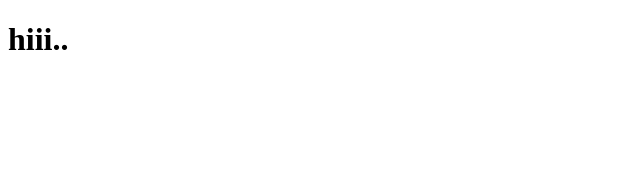
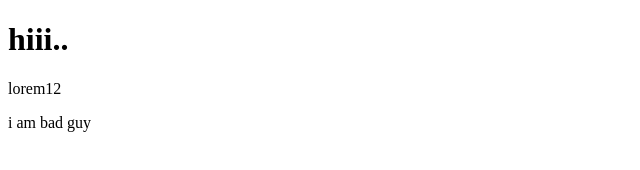
Before and after one commit to VANSH-GUPTA254/demo, a plain HTML site: page index.html in a window 1280 px wide. Shown: the whole page, without its empty margins (0-640 px from the left). Drawn offline with Linux system fonts and the light colour scheme.

Commit message:
Update index.html

```diff
--- a/index.html
+++ b/index.html
@@ -7,6 +7,7 @@
 </head>
 <body>
     <h1> hiii..</h1>
-
+    <p> lorem12</p>
+    <p> i am bad guy</p>
 </body>
 </html>
```
